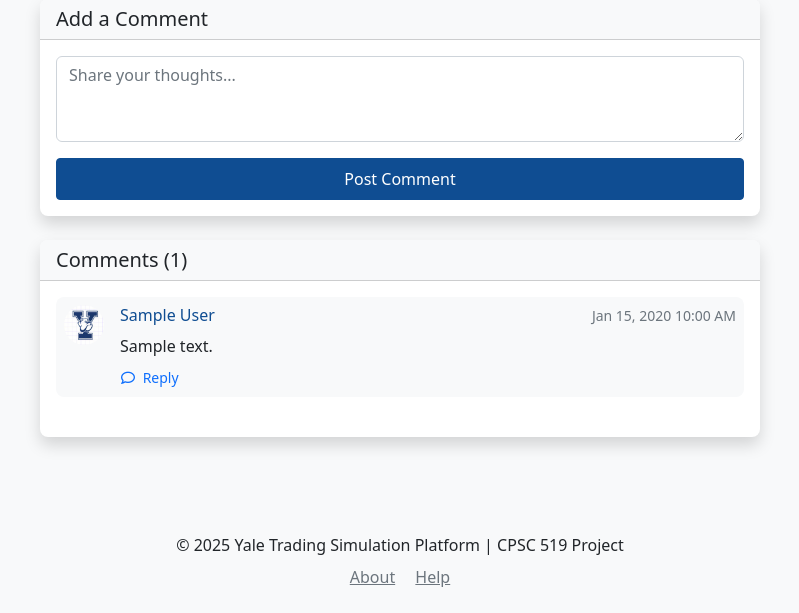
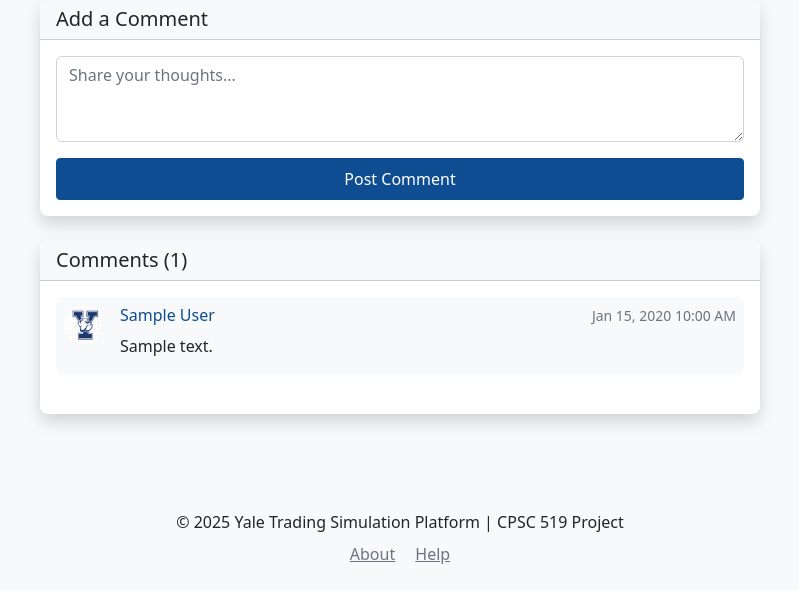
Before and after one commit to yl2342/ytsp25, a Flask app: page /post/1 in a window 1280 px wide. Shown: the part 462-1075 px from the top of the page, without its empty margins (240-1039 px from the left). After the commit the page ends 1026 px from the top, so only its background shows below. Run offline with Flask 3, Linux system fonts and the light colour scheme; a user stored in the database is signed in; tables that the repository leaves empty hold one stand-in row (values such as "Sample post"); some libraries are stand-ins or nearby versions.

Commit message:
remove reply feature

```diff
--- a/app/templates/social/post_detail.html
+++ b/app/templates/social/post_detail.html
@@ -142,56 +142,6 @@
                                             <div class="mt-2 mb-2">
                                                 {{ comment.content }}
                                             </div>
-
-                                            <!-- Comment Actions -->
-                                            <div class="d-flex align-items-center">
-                                                <button class="btn btn-link btn-sm text-decoration-none p-0"
-                                                        onclick="toggleReplyForm('{{ comment.id }}')">
-                                                    <i class="far fa-comment me-1"></i> Reply
-                                                </button>
-                                            </div>
-
-                                            <!-- Reply Form (hidden by default) -->
-                                            <div class="reply-form mt-2 d-none" id="reply-form-{{ comment.id }}">
-                                                <form action="{{ url_for('social.reply_to_comment', comment_id=comment.id) }}" method="post">
-                                                    {{ reply_form.hidden_tag() }}
-                                                    <div class="input-group">
-                                                        {{ reply_form.content(class="form-control", placeholder="Write a reply...") }}
-                                                        <button type="submit" class="btn btn-primary">Reply</button>
-                                                    </div>
-                                                </form>
-                                            </div>
-
-                                            <!-- Replies -->
-                                            {% if comment.replies %}
-                                                <div class="replies mt-3">
-                                                    {% for reply in comment.replies %}
-                                                        <div class="reply mt-3">
-                                                            <div class="d-flex">
-                                                                <div class="flex-shrink-0">
-                                                                    <img src="{{ url_for('static', filename=reply.author.get_avatar_url()) }}"
-                                                                         alt="{{ reply.author.first_name }}" class="rounded-circle" width="32" height="32">
-                                                                </div>
-                                                                <div class="ms-2">
-                                                                    <div class="d-flex align-items-center">
-                                                                        <h5 class="h6 mb-0">
-                                                                            <a href="{{ url_for('social.user_profile', user_id=reply.author.id) }}" class="text-decoration-none">
-                                                                                {{ reply.author.first_name }} {{ reply.author.last_name }}
-                                                                            </a>
-                                                                        </h5>
-                                                                        <small class="text-muted ms-2">
-                                                                            {{ reply.created_at.strftime('%b %d, %Y') }}
-                                                                        </small>
-                                                                    </div>
-                                                                    <div class="mt-1">
-                                                                        {{ reply.content }}
-                                                                    </div>
-                                                                </div>
-                                                            </div>
-                                                        </div>
-                                                    {% endfor %}
-                                                </div>
-                                            {% endif %}
                                         </div>
                                     </div>
                                 </div>
@@ -213,15 +163,4 @@
 {% block scripts %}
 {{ super() }}
 <script src="https://unpkg.com/htmx.org@1.7.0"></script>
-<script>
-    function toggleReplyForm(commentId) {
-        const replyForm = document.getElementById(`reply-form-${commentId}`);
-        replyForm.classList.toggle('d-none');
-
-        // Focus the input if showing the form
-        if (!replyForm.classList.contains('d-none')) {
-            replyForm.querySelector('input').focus();
-        }
-    }
-</script>
 {% endblock %}
--- a/app/templates/trading/stock_detail.html
+++ b/app/templates/trading/stock_detail.html
@@ -916,7 +916,7 @@ Specifically, please provide:
 1. An analysis of my trading patterns and preferences
 2. A specific recommendation for my proposed ${currentAction.toUpperCase()} order of ${currentQuantity} shares of {{ stock.ticker }}
 3. Alternative trading strategies I could consider
-4. Any potential risks or opportunities to be aware of. `;
+4. Any potential risks or opportunities to be aware of.  `;
 
                             // Show prompt content
                             transactionsPromptContent.textContent = prompt;
```
